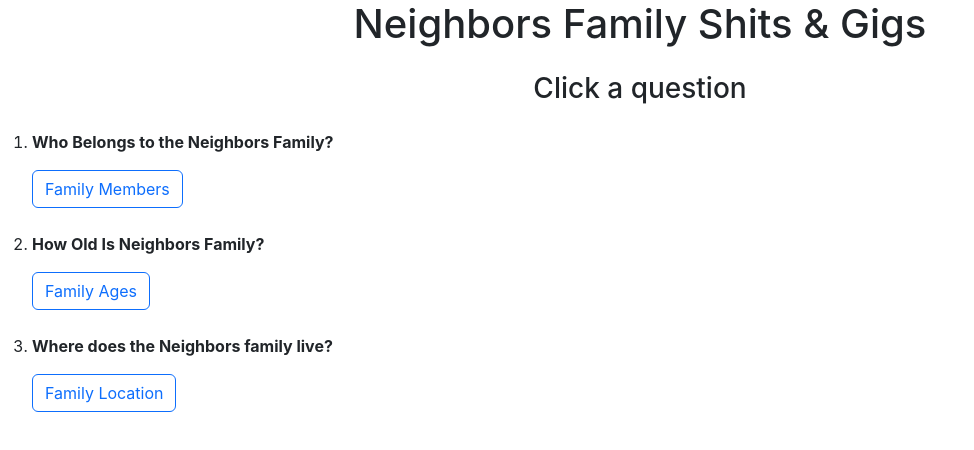
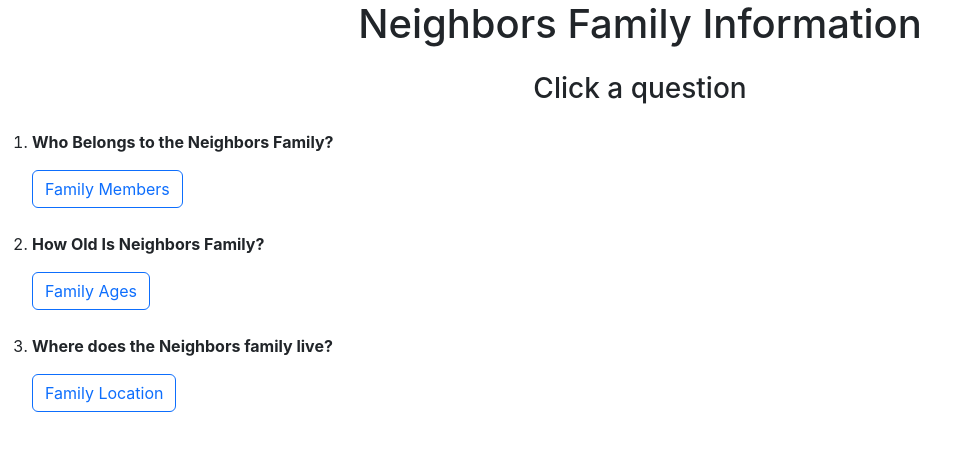
Before and after one commit to bneighbs6/engineering-playground, a React (Create React App) app: page / in a window 1280 px wide. Shown: the top 450 px of the page, without its empty margins (0-974 px from the left). Built offline with nearby package versions, Linux system fonts and the light colour scheme.

Commit message:
Changed h1

```diff
--- a/src/Components/web-pages/Home.jsx
+++ b/src/Components/web-pages/Home.jsx
@@ -7,7 +7,7 @@ function Home() {
     return (
         <div className="home-page">
             <div className="header-title text-center">
-                <h1>Neighbors Family Shits & Gigs</h1>
+                <h1>Neighbors Family Information</h1>
                 {<Header word="question" />}
             </div>
             <ol>
```
